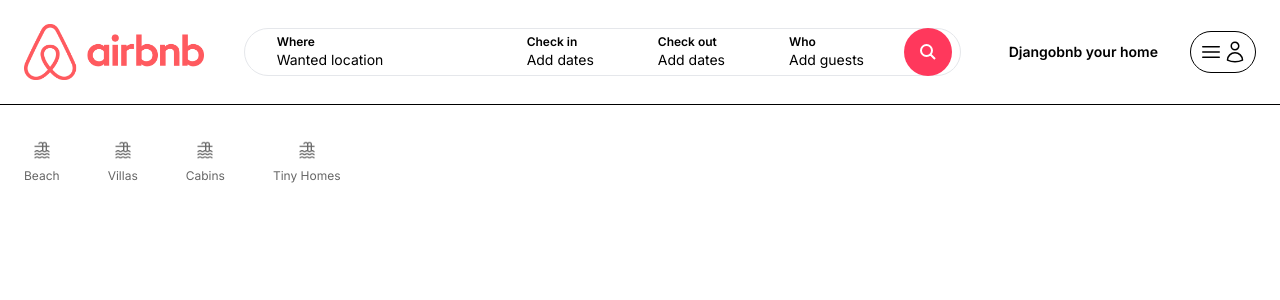
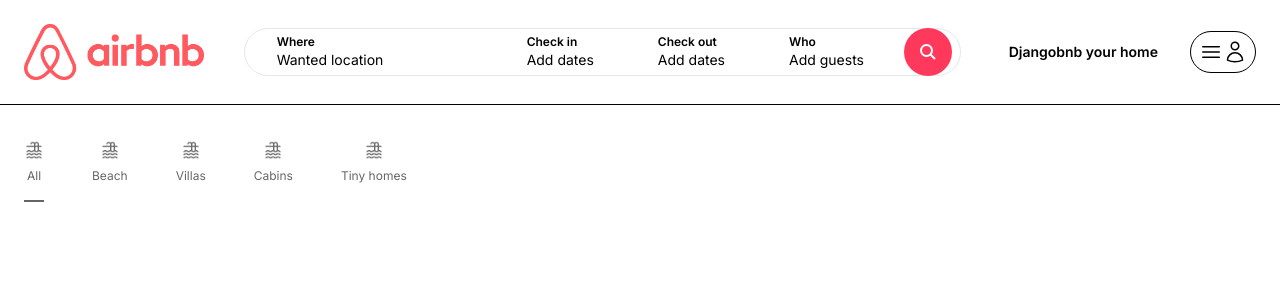
Before and after one commit to Jaymei28/ITE183-B, a Next.js app: page / in a window 1280 px wide. Shown: the top 300 px of the page. Built offline with nearby package versions, Linux system fonts and the light colour scheme; no server answers; what world-countries would draw is missing.

Commit message:
Video 8 - Choose Between Categories in Frontpage - CORTEZ, JAYMEI REY

```diff
--- a/app/components/Categories.tsx
+++ b/app/components/Categories.tsx
@@ -1,49 +1,97 @@
-  import Image from "next/image";
+'use client';
+
+import { useState } from 'react';
+import Image from 'next/image';
+import useSearchModal, { SearchQuery } from '../hooks/useSearchModal';
 
 const Categories = () => {
+    const searchModal = useSearchModal();
+    const [category, setCategory] = useState('');
+
+    const _setCategory = (_category: string) => {
+        setCategory(_category);
+
+        const query: SearchQuery = {
+            country: searchModal.query.country,
+            checkIn: searchModal.query.checkIn,
+            checkOut: searchModal.query.checkOut,
+            guests: searchModal.query.guests,
+            bedrooms: searchModal.query.bedrooms,
+            bathrooms: searchModal.query.bathrooms,
+            category: _category
+        }
+
+        searchModal.setQuery(query);
+    }
+
     return (
         <div className="pt-3 cursor-pointer pb-6 flex items-center space-x-12">
-            <div className="pb-4 flex flex-col items-center space-y-2 border-b-2 border-white opacity-60 hover:border-gray-200 hover:opacity-100">
+            <div
+                onClick={() => _setCategory('')}
+                className={`pb-4 flex flex-col items-center space-y-2 border-b-2 ${category == '' ? 'border-black' : 'border-white'} opacity-60 hover:border-gray-200 hover:opacity-100`}>
                 <Image
                     src="/icn_category.jpeg"
                     alt="Category - Beach"
                     width={20}
                     height={20}
                 />
-                <span className="text-xs">Beach</span>
+
+                <span className='text-xs'>All</span>
             </div>
 
-            <div className="pb-4 flex flex-col items-center space-y-2 border-b-2 border-white opacity-60 hover:border-gray-200 hover:opacity-100">
+            <div
+                onClick={() => _setCategory('beach')}
+                className={`pb-4 flex flex-col items-center space-y-2 border-b-2 ${category == 'beach' ? 'border-black' : 'border-white'} opacity-60 hover:border-gray-200 hover:opacity-100`}>
                 <Image
                     src="/icn_category.jpeg"
                     alt="Category - Beach"
                     width={20}
                     height={20}
                 />
-                <span className="text-xs">Villas</span>
+
+                <span className='text-xs'>Beach</span>
             </div>
 
-            <div className="pb-4 flex flex-col items-center space-y-2 border-b-2 border-white opacity-60 hover:border-gray-200 hover:opacity-100">
+            <div
+                onClick={() => _setCategory('villas')}
+                className={`pb-4 flex flex-col items-center space-y-2 border-b-2 ${category == 'villas' ? 'border-black' : 'border-white'} opacity-60 hover:border-gray-200 hover:opacity-100`}>
                 <Image
                     src="/icn_category.jpeg"
                     alt="Category - Beach"
                     width={20}
                     height={20}
                 />
-                <span className="text-xs">Cabins</span>
+
+                <span className='text-xs'>Villas</span>
             </div>
 
-            <div className="pb-4 flex flex-col items-center space-y-2 border-b-2 border-white opacity-60 hover:border-gray-200 hover:opacity-100">
+            <div
+                onClick={() => _setCategory('cabins')}
+                className={`pb-4 flex flex-col items-center space-y-2 border-b-2 ${category == 'cabins' ? 'border-black' : 'border-white'} opacity-60 hover:border-gray-200 hover:opacity-100`}>
                 <Image
                     src="/icn_category.jpeg"
                     alt="Category - Beach"
                     width={20}
                     height={20}
                 />
-                <span className="text-xs">Tiny Homes</span>
+
+                <span className='text-xs'>Cabins</span>
+            </div>
+
+            <div
+                onClick={() => _setCategory('tiny_homes')}
+                className={`pb-4 flex flex-col items-center space-y-2 border-b-2 ${category == 'tiny_homes' ? 'border-black' : 'border-white'} opacity-60 hover:border-gray-200 hover:opacity-100`}>
+                <Image
+                    src="/icn_category.jpeg"
+                    alt="Category - Beach"
+                    width={20}
+                    height={20}
+                />
+
+                <span className='text-xs'>Tiny homes</span>
             </div>
         </div>
-    );
-};
+    )
+}
 
 export default Categories;
--- a/app/components/properties/PropertyList.tsx
+++ b/app/components/properties/PropertyList.tsx
@@ -1,8 +1,11 @@
 'use client';
 
-import { useEffect, useState } from "react";
-import PropertyListItem from "./PropertyListItem";
-import apiService from "@/app/services/apiService";
+import { format } from 'date-fns';
+import { useEffect, useState } from 'react';
+import { useSearchParams } from 'next/navigation';
+import PropertyListItem from './PropertyListItem';
+import apiService from '@/app/services/apiService';
+import useSearchModal from '@/app/hooks/useSearchModal';
 
 export type PropertyType = {
     id: string;
@@ -12,32 +15,43 @@
     is_favorite: boolean;
 }
 
-
 interface PropertyListProps {
     landlord_id?: string | null;
-    favorites?: boolean;
+    favorites?: boolean | null;
 }
 
-const PropertyList = ({ landlord_id, favorites }: PropertyListProps) => {
+const PropertyList: React.FC<PropertyListProps> = ({
+    landlord_id,
+    favorites
+}) => {
+    const params = useSearchParams();
+    const searchModal = useSearchModal();
+    const country = searchModal.query.country;
+    const numGuests = searchModal.query.guests;
+    const numBathrooms = searchModal.query.bathrooms;
+    const numBedrooms = searchModal.query.bedrooms;
+    const checkinDate = searchModal.query.checkIn;
+    const checkoutDate = searchModal.query.checkOut;
+    const category = searchModal.query.category;
     const [properties, setProperties] = useState<PropertyType[]>([]);
+
+    console.log('searchQUery:', searchModal.query);
+    console.log('numBedrooms', numBedrooms)
 
     const markFavorite = (id: string, is_favorite: boolean) => {
         const tmpProperties = properties.map((property: PropertyType) => {
-            if (property.id === id) {
+            if (property.id == id) {
+                property.is_favorite = is_favorite
+
                 if (is_favorite) {
-                    console.log('property added to favorites', property.id)
+                    console.log('added to list of favorited propreties')
                 } else {
-                    console.log('removed from list', property.id)
-                }
-
-                return {
-                    ...property,
-                    is_favorite: is_favorite
+                    console.log('removed from list')
                 }
             }
 
             return property;
-        });
+        })
 
         setProperties(tmpProperties);
     }
@@ -49,38 +63,76 @@
             url += `?landlord_id=${landlord_id}`
         } else if (favorites) {
             url += '?is_favorites=true'
+        } else {
+            let urlQuery = '';
+
+            if (country) {
+                urlQuery += '&country=' + country
+            }
+
+            if (numGuests) {
+                urlQuery += '&numGuests=' + numGuests
+            }
+
+            if (numBedrooms) {
+                urlQuery += '&numBedrooms=' + numBedrooms
+            }
+
+            if (numBathrooms) {
+                urlQuery += '&numBathrooms=' + numBathrooms
+            }
+
+            if (category) {
+                urlQuery += '&category=' + category
+            }
+
+            if (checkinDate) {
+                urlQuery += '&checkin=' + format(checkinDate, 'yyyy-MM-dd')
+            }
+
+            if (checkoutDate) {
+                urlQuery += '&checkout=' + format(checkoutDate, 'yyyy-MM-dd')
+            }
+
+            if (urlQuery.length) {
+                console.log('Query:', urlQuery);
+
+                urlQuery = '?' + urlQuery.substring(1);
+
+                url += urlQuery;
+            }
         }
 
-        const json = await apiService.get(url);
-        console.log('json', json);
+        const tmpProperties = await apiService.get(url)
 
-        // Map favorites array to set is_favorite on each property
-        const favoritesList = json.favorites || [];
-        const propertiesWithFavorites = json.data.map((property: PropertyType) => ({
-            ...property,
-            is_favorite: favoritesList.includes(property.id)
+        setProperties(tmpProperties.data.map((property: PropertyType) => {
+            if (tmpProperties.favorites.includes(property.id)) {
+                property.is_favorite = true
+            } else {
+                property.is_favorite = false
+            }
+
+            return property
         }));
-
-        setProperties(propertiesWithFavorites);
     };
 
     useEffect(() => {
         getProperties();
-    }, [landlord_id, favorites]);
+    }, [category, searchModal.query, params]);
 
     return (
         <>
-            {properties.map((property: any) => {
+            {properties.map((property) => {
                 return (
                     <PropertyListItem
                         key={property.id}
                         property={property}
                         markFavorite={(is_favorite: any) => markFavorite(property.id, is_favorite)}
                     />
-                );
+                )
             })}
         </>
-    );
-};
+    )
+}
 
 export default PropertyList;
```
Lines whose indentation alone changed are shown as unchanged.
